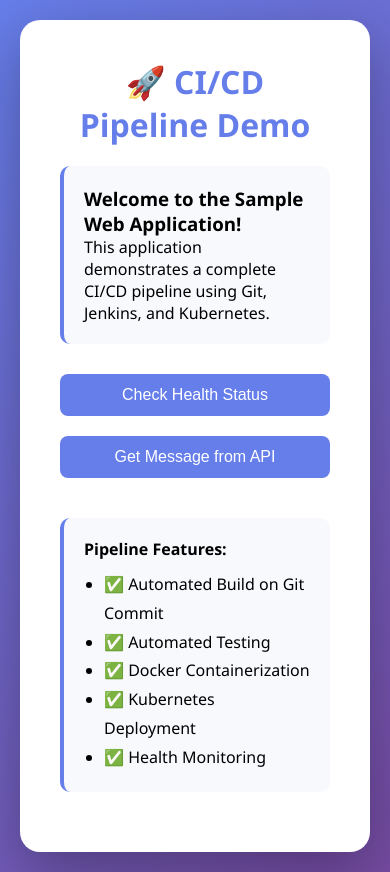
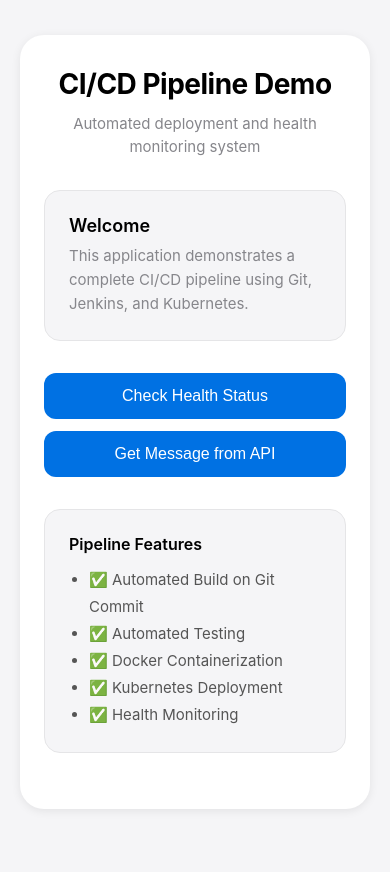
Before and after one commit to kingslayer458/finooplus, a website: page public/index.html in a window 390 px wide. After the commit the page ends 844 px from the top, so only its background shows below. Drawn offline with Linux system fonts and the light colour scheme.

Commit message:
final fix

```diff
--- a/public/index.html
+++ b/public/index.html
@@ -3,93 +3,255 @@
 <head>
     <meta charset="UTF-8">
     <meta name="viewport" content="width=device-width, initial-scale=1.0">
-    <title>Sample Web App - CI/CD Demo</title>
+    <title>CI/CD Pipeline Demo</title>
     <style>
         * {
             margin: 0;
             padding: 0;
             box-sizing: border-box;
         }
+
         body {
-            font-family: 'Segoe UI', Tahoma, Geneva, Verdana, sans-serif;
-            background: linear-gradient(135deg, #667eea 0%, #764ba2 100%);
+            font-family: -apple-system, BlinkMacSystemFont, 'Segoe UI', 'Helvetica Neue', sans-serif;
+            background: #f5f5f7;
             min-height: 100vh;
             display: flex;
             justify-content: center;
             align-items: center;
             padding: 20px;
         }
+
         .container {
             background: white;
-            padding: 40px;
-            border-radius: 20px;
-            box-shadow: 0 20px 60px rgba(0,0,0,0.3);
+            padding: 48px;
+            border-radius: 24px;
+            box-shadow: 0 2px 10px rgba(0, 0, 0, 0.08);
             max-width: 600px;
             width: 100%;
+            animation: fadeIn 0.6s ease-out;
         }
+
+        @keyframes fadeIn {
+            from {
+                opacity: 0;
+                transform: translateY(10px);
+            }
+            to {
+                opacity: 1;
+                transform: translateY(0);
+            }
+        }
+
         h1 {
-            color: #667eea;
-            margin-bottom: 20px;
+            color: #000;
+            margin-bottom: 12px;
             text-align: center;
+            font-size: 32px;
+            font-weight: 700;
+            letter-spacing: -0.5px;
         }
+
+        .subtitle {
+            color: #86868b;
+            text-align: center;
+            font-size: 16px;
+            margin-bottom: 32px;
+            line-height: 1.5;
+        }
+
         .info-box {
-            background: #f7f9fc;
-            padding: 20px;
-            border-radius: 10px;
-            margin: 20px 0;
-            border-left: 4px solid #667eea;
+            background: #f5f5f7;
+            padding: 24px;
+            border-radius: 16px;
+            margin: 24px 0;
+            border: 1px solid #e5e5e7;
+            transition: all 0.3s ease;
         }
+
+        .info-box:hover {
+            background: #fafafa;
+            border-color: #d2d2d7;
+        }
+
+        .info-box h3 {
+            color: #000;
+            font-size: 18px;
+            font-weight: 600;
+            margin-bottom: 8px;
+        }
+
+        .info-box p {
+            color: #86868b;
+            font-size: 15px;
+            line-height: 1.6;
+        }
+
+        .info-box h4 {
+            color: #000;
+            font-size: 16px;
+            font-weight: 600;
+            margin-bottom: 12px;
+        }
+
+        .info-box ul {
+            margin-left: 20px;
+            line-height: 1.8;
+        }
+
+        .info-box li {
+            color: #555;
+            font-size: 15px;
+        }
+
+        .button-group {
+            display: flex;
+            flex-direction: column;
+            gap: 12px;
+            margin: 32px 0;
+        }
+
         .btn {
-            background: #667eea;
+            background: #0071e3;
             color: white;
-            padding: 12px 24px;
+            padding: 14px 24px;
             border: none;
-            border-radius: 8px;
+            border-radius: 12px;
             cursor: pointer;
             font-size: 16px;
+            font-weight: 500;
             width: 100%;
-            margin: 10px 0;
-            transition: background 0.3s;
+            transition: all 0.2s ease;
+            position: relative;
+            overflow: hidden;
         }
+
         .btn:hover {
-            background: #5568d3;
+            background: #0077ed;
+            transform: translateY(-1px);
+            box-shadow: 0 4px 12px rgba(0, 113, 227, 0.3);
         }
+
+        .btn:active {
+            transform: translateY(0);
+            box-shadow: 0 2px 6px rgba(0, 113, 227, 0.2);
+        }
+
+        .btn:disabled {
+            background: #d2d2d7;
+            cursor: not-allowed;
+            transform: none;
+        }
+
         .response {
-            margin-top: 20px;
-            padding: 15px;
-            background: #e8f5e9;
-            border-radius: 8px;
+            margin-top: 24px;
+            padding: 20px;
+            border-radius: 16px;
             display: none;
+            animation: slideIn 0.3s ease-out;
+            border: 1px solid #e5e5e7;
         }
+
+        @keyframes slideIn {
+            from {
+                opacity: 0;
+                transform: translateY(-10px);
+            }
+            to {
+                opacity: 1;
+                transform: translateY(0);
+            }
+        }
+
+        .response.success {
+            background: #f0fdf4;
+            border-color: #dcfce7;
+        }
+
         .response.error {
-            background: #ffebee;
+            background: #fef2f2;
+            border-color: #fee2e2;
         }
+
+        .response h4 {
+            font-size: 16px;
+            font-weight: 600;
+            margin-bottom: 12px;
+            color: #000;
+        }
+
+        .response.success h4 {
+            color: #15803d;
+        }
+
+        .response.error h4 {
+            color: #b91c1c;
+        }
+
         pre {
-            background: #2d2d2d;
-            color: #f8f8f2;
-            padding: 15px;
-            border-radius: 8px;
+            background: #1d1d1f;
+            color: #f5f5f7;
+            padding: 16px;
+            border-radius: 12px;
             overflow-x: auto;
-            margin-top: 10px;
+            margin-top: 12px;
+            font-size: 13px;
+            line-height: 1.6;
+            font-family: 'Menlo', 'Monaco', 'Courier New', monospace;
+        }
+
+        pre::-webkit-scrollbar {
+            height: 6px;
+        }
+
+        pre::-webkit-scrollbar-track {
+            background: #2d2d2f;
+            border-radius: 3px;
+        }
+
+        pre::-webkit-scrollbar-thumb {
+            background: #555;
+            border-radius: 3px;
+        }
+
+        pre::-webkit-scrollbar-thumb:hover {
+            background: #666;
+        }
+
+        @media (max-width: 600px) {
+            .container {
+                padding: 32px 24px;
+            }
+
+            h1 {
+                font-size: 28px;
+            }
+
+            .subtitle {
+                font-size: 15px;
+            }
         }
     </style>
 </head>
 <body>
     <div class="container">
-        <h1>🚀 CI/CD Pipeline Demo</h1>
+        <h1>CI/CD Pipeline Demo</h1>
+        <p class="subtitle">Automated deployment and health monitoring system</p>
+
         <div class="info-box">
-            <h3>Welcome to the Sample Web Application!</h3>
+            <h3>Welcome</h3>
             <p>This application demonstrates a complete CI/CD pipeline using Git, Jenkins, and Kubernetes.</p>
         </div>
 
-        <button class="btn" onclick="checkHealth()">Check Health Status</button>
-        <button class="btn" onclick="getMessage()">Get Message from API</button>
+        <div class="button-group">
+            <button class="btn" onclick="checkHealth()">Check Health Status</button>
+            <button class="btn" onclick="getMessage()">Get Message from API</button>
+        </div>
 
         <div id="response" class="response"></div>
 
-        <div class="info-box" style="margin-top: 30px;">
-            <h4>Pipeline Features:</h4>
-            <ul style="margin-left: 20px; margin-top: 10px; line-height: 1.8;">
+        <div class="info-box">
+            <h4>Pipeline Features</h4>
+            <ul>
                 <li>✅ Automated Build on Git Commit</li>
                 <li>✅ Automated Testing</li>
                 <li>✅ Docker Containerization</li>
@@ -105,10 +267,10 @@
             try {
                 const response = await fetch('/api/health');
                 const data = await response.json();
-                responseDiv.className = 'response';
+                responseDiv.className = 'response success';
                 responseDiv.style.display = 'block';
                 responseDiv.innerHTML = `
-                    <h4>✅ Health Check Successful!</h4>
+                    <h4>✅ Health Check Successful</h4>
                     <pre>${JSON.stringify(data, null, 2)}</pre>
                 `;
             } catch (error) {
@@ -123,10 +285,10 @@
             try {
                 const response = await fetch('/api/message');
                 const data = await response.json();
-                responseDiv.className = 'response';
+                responseDiv.className = 'response success';
                 responseDiv.style.display = 'block';
                 responseDiv.innerHTML = `
-                    <h4>✅ Message Retrieved!</h4>
+                    <h4>✅ Message Retrieved</h4>
                     <pre>${JSON.stringify(data, null, 2)}</pre>
                 `;
             } catch (error) {
```
